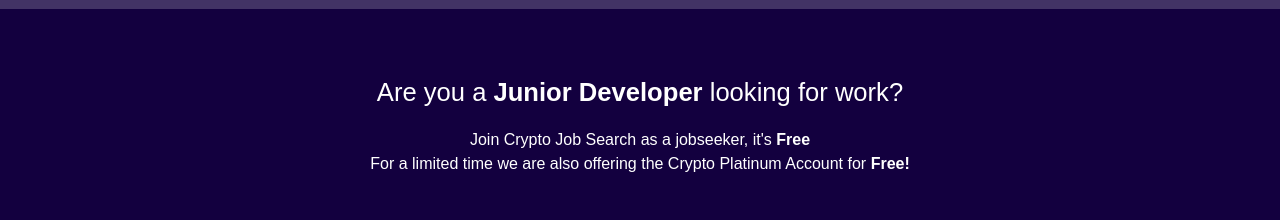
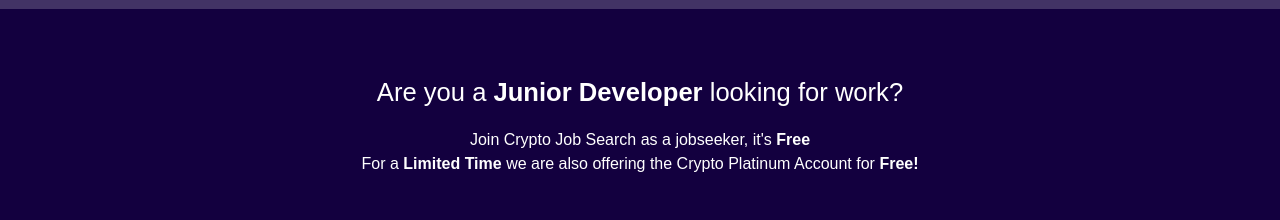
Before and after one commit to aide001/devpage2, a plain HTML site: page index.html in a window 1280 px wide. Shown: the part 2300-2520 px from the top of the page. Drawn offline with nearby package versions, Linux system fonts and the light colour scheme.

Commit message:
Update index.html

```diff
--- a/index.html
+++ b/index.html
@@ -224,7 +224,7 @@
   <section id="pricing">
 
     <p class="pricingheader">Are you a <b>Junior Developer</b> looking for work?</p>
-    <p class="pricingsecond">Join Crypto Job Search as a jobseeker, it's <b>Free</b><br>For a limited time we are also offering the Crypto Platinum Account for <b>Free!</b></p>
+    <p class="pricingsecond">Join Crypto Job Search as a jobseeker, it's <b>Free</b><br>For a <b>Limited Time</b> we are also offering the Crypto Platinum Account for <b>Free!</b></p>
 
 
 
```
